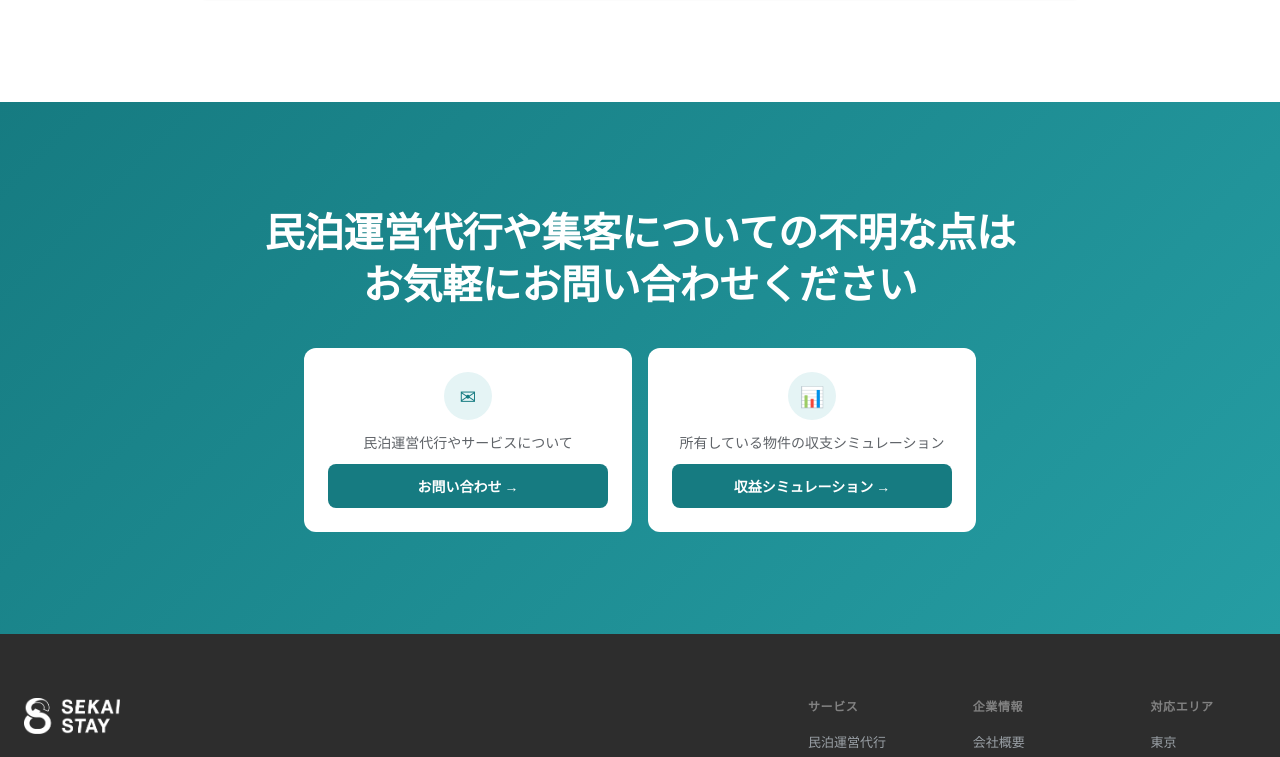
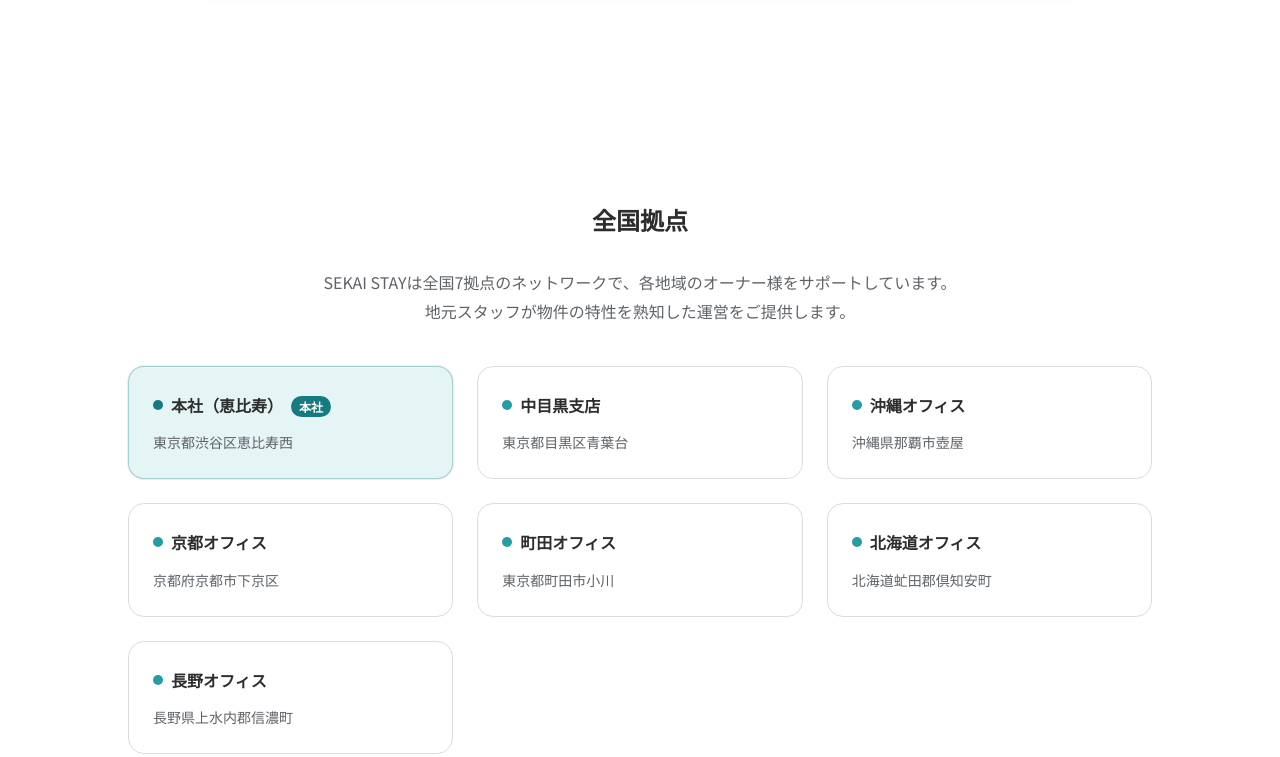
Before and after one commit to kjrmyjn/sekaistay.com, a Next.js app: page /company in a window 1280 px wide. Shown: the part 1274-2031 px from the top of the page. Built offline with nearby package versions, Linux system fonts and the light colour scheme.

Commit message:
全国7拠点情報を追加

```diff
--- a/app/area/[slug]/page.tsx
+++ b/app/area/[slug]/page.tsx
@@ -6,6 +6,7 @@ import Footer from '@/components/Footer'
 import FloatingCTA from '@/components/FloatingCTA'
 import Breadcrumb from '@/components/Breadcrumb'
 import { getAreaBySlug, getAllAreas } from '@/lib/areas'
+import { getOfficeForArea, getHQOffice } from '@/lib/offices'
 
 const SITE_URL = 'https://sekaistay.com'
 const OUR_RATE = 0.08
@@ -56,12 +57,19 @@ export async function generateMetadata({ params }: Props): Promise<Metadata> {
 }
 
 function LocalBusinessJsonLd({ area }: { area: { name: string; prefecture: string; slug: string } }) {
+  const office = getOfficeForArea(area.slug) || getHQOffice()
   const jsonLd = {
     '@context': 'https://schema.org',
     '@type': 'LocalBusiness',
-    name: `SEKAI STAY - ${area.name}`,
+    name: `SEKAI STAY ${office.name}`,
     description: `${area.name}の民泊運用代行サービス`,
     url: `${SITE_URL}/area/${area.slug}`,
+    address: {
+      '@type': 'PostalAddress',
+      addressRegion: office.prefecture,
+      addressLocality: office.addressShort,
+      addressCountry: 'JP',
+    },
     serviceArea: {
       '@type': 'AdministrativeArea',
       name: area.prefecture,
@@ -71,7 +79,7 @@ function LocalBusinessJsonLd({ area }: { area: { name: string; prefecture: strin
     contactPoint: {
       '@type': 'ContactPoint',
       contactType: 'Customer Service',
-      availableLanguage: 'ja',
+      availableLanguage: ['ja', 'en', 'zh', 'ko'],
     },
   }
 
@@ -309,6 +317,37 @@ export default function AreaDetailPage({ params }: Props) {
           </div>
         </section>
 
+        {/* ── Office Info Section ──────────────────────── */}
+        {(() => {
+          const office = getOfficeForArea(area.slug)
+          if (!office) return null
+          return (
+            <section className="px-6 py-12">
+              <div className="max-w-4xl mx-auto">
+                <div className="bg-white rounded-2xl border border-light-gray p-8 flex flex-col md:flex-row items-start md:items-center gap-6">
+                  <div className="shrink-0">
+                    <div className="w-14 h-14 rounded-xl bg-teal-tint flex items-center justify-center">
+                      <svg width="28" height="28" viewBox="0 0 24 24" fill="none" stroke="#167B81" strokeWidth="2" strokeLinecap="round" strokeLinejoin="round">
+                        <path d="M21 10c0 7-9 13-9 13s-9-6-9-13a9 9 0 0 1 18 0z"/>
+                        <circle cx="12" cy="10" r="3"/>
+                      </svg>
+                    </div>
+                  </div>
+                  <div>
+                    <h2 className="text-lg font-bold text-charcoal mb-1">
+                      {area.name}エリア担当：{office.name}
+                    </h2>
+                    <p className="text-sm text-dark-gray">{office.displayAddress}</p>
+                    <p className="text-xs text-mid-gray mt-2">
+                      地元スタッフが{area.name}の物件特性を熟知した運営をサポートします
+                    </p>
+                  </div>
+                </div>
+              </div>
+            </section>
+          )
+        })()}
+
         {/* ── CTA Section ────────────────────────────── */}
         <section className="px-6 py-16">
           <div className="max-w-4xl mx-auto">
--- a/app/company/page.tsx
+++ b/app/company/page.tsx
@@ -3,10 +3,11 @@ import Header from '@/components/Header'
 import Breadcrumb from '@/components/Breadcrumb'
 import Footer from '@/components/Footer'
 import FloatingCTA from '@/components/FloatingCTA'
+import { getAllOffices } from '@/lib/offices'
 
 export const metadata: Metadata = {
   title: '会社概要',
-  description: 'SEKAI STAYを運営する株式会社セカイチの会社概要。住宅宿泊管理業 国土交通大臣(01)第F05780号。',
+  description: 'SEKAI STAYを運営する株式会社セカイチの会社概要。住宅宿泊管理業 国土交通大臣(01)第F05780号。東京・沖縄・京都・北海道・長野に拠点。',
 }
 
 const INFO = [
@@ -55,6 +56,42 @@ export default function CompanyPage() {
           </div>
         </section>
 
+        {/* ── 拠点一覧 ────────────────────────────── */}
+        <section className="px-6 section-heavy">
+          <div className="max-w-5xl mx-auto">
+            <h2 className="text-2xl font-bold text-charcoal mb-8 text-center">全国拠点</h2>
+            <p className="text-dark-gray text-center mb-10 max-w-2xl mx-auto">
+              SEKAI STAYは全国7拠点のネットワークで、各地域のオーナー様をサポートしています。
+              地元スタッフが物件の特性を熟知した運営をご提供します。
+            </p>
+            <div className="grid grid-cols-1 sm:grid-cols-2 lg:grid-cols-3 gap-6">
+              {getAllOffices().map(office => (
+                <div
+                  key={office.id}
+                  className={`rounded-2xl border p-6 ${
+                    office.isHQ
+                      ? 'bg-teal-tint border-deep-teal/30 ring-1 ring-deep-teal/10'
+                      : 'bg-white border-light-gray'
+                  }`}
+                >
+                  <div className="flex items-center gap-2 mb-3">
+                    <div className={`w-2.5 h-2.5 rounded-full ${office.isHQ ? 'bg-deep-teal' : 'bg-sekai-teal'}`} />
+                    <h3 className="font-bold text-charcoal">
+                      {office.name}
+                      {office.isHQ && (
+                        <span className="ml-2 text-xs bg-deep-teal text-white px-2 py-0.5 rounded-full">本社</span>
+                      )}
+                    </h3>
+                  </div>
+                  <p className="text-sm text-dark-gray leading-relaxed">
+                    {office.displayAddress}
+                  </p>
+                </div>
+              ))}
+            </div>
+          </div>
+        </section>
+
         {/* CTA — handled by Footer */}
       </main>
       <Footer />
--- /dev/null
+++ b/lib/offices.ts
@@ -0,0 +1,106 @@
+export interface Office {
+  id: string
+  name: string           // e.g. "中目黒支店"
+  postalCode: string     // JSON-LD用（非表示）
+  prefecture: string     // e.g. "東京都"
+  addressShort: string   // 表示用（町名まで、番地なし）
+  addressFull: string    // JSON-LD用（番地入り、サイト上には非表示）
+  displayAddress: string // サイト上に見せる文字列
+  isHQ: boolean
+  areaSlugs: string[]
+}
+
+export const OFFICES: Office[] = [
+  {
+    id: 'ebisu',
+    name: '本社（恵比寿）',
+    postalCode: '150-0021',
+    prefecture: '東京都',
+    addressShort: '渋谷区恵比寿西',
+    addressFull: '渋谷区恵比寿西2丁目14-7',
+    displayAddress: '東京都渋谷区恵比寿西',
+    isHQ: true,
+    areaSlugs: ['tokyo', 'yokohama', 'hakone', 'atami', 'kawaguchiko'],
+  },
+  {
+    id: 'nakameguro',
+    name: '中目黒支店',
+    postalCode: '153-0042',
+    prefecture: '東京都',
+    addressShort: '目黒区青葉台',
+    addressFull: '目黒区青葉台2丁目20-7',
+    displayAddress: '東京都目黒区青葉台',
+    isHQ: false,
+    areaSlugs: ['tokyo', 'yokohama'],
+  },
+  {
+    id: 'okinawa',
+    name: '沖縄オフィス',
+    postalCode: '902-0065',
+    prefecture: '沖縄県',
+    addressShort: '那覇市壺屋',
+    addressFull: '那覇市壺屋1丁目18-45',
+    displayAddress: '沖縄県那覇市壺屋',
+    isHQ: false,
+    areaSlugs: ['okinawa', 'kagoshima'],
+  },
+  {
+    id: 'kyoto',
+    name: '京都オフィス',
+    postalCode: '600-8456',
+    prefecture: '京都府',
+    addressShort: '京都市下京区',
+    addressFull: '京都市下京区東中筋通五条上る天使突抜二丁目402',
+    displayAddress: '京都府京都市下京区',
+    isHQ: false,
+    areaSlugs: ['kyoto', 'osaka', 'nara', 'kobe', 'hiroshima', 'nagoya', 'kanazawa'],
+  },
+  {
+    id: 'machida',
+    name: '町田オフィス',
+    postalCode: '194-0003',
+    prefecture: '東京都',
+    addressShort: '町田市小川',
+    addressFull: '町田市小川1-1-11',
+    displayAddress: '東京都町田市小川',
+    isHQ: false,
+    areaSlugs: ['tokyo', 'yokohama', 'hakone'],
+  },
+  {
+    id: 'hokkaido',
+    name: '北海道オフィス',
+    postalCode: '044-0075',
+    prefecture: '北海道',
+    addressShort: '虻田郡倶知安町',
+    addressFull: '虻田郡倶知安町富士見531',
+    displayAddress: '北海道虻田郡倶知安町',
+    isHQ: false,
+    areaSlugs: ['hokkaido', 'niseko'],
+  },
+  {
+    id: 'nagano',
+    name: '長野オフィス',
+    postalCode: '389-1303',
+    prefecture: '長野県',
+    addressShort: '上水内郡信濃町',
+    addressFull: '上水内郡信濃町野尻264',
+    displayAddress: '長野県上水内郡信濃町',
+    isHQ: false,
+    areaSlugs: ['karuizawa', 'sendai'],
+  },
+]
+
+/** Get the primary office for a given area slug */
+export function getOfficeForArea(areaSlug: string): Office | undefined {
+  return OFFICES.find(office => office.areaSlugs.includes(areaSlug))
+}
+
+/** Get all offices */
+export function getAllOffices(): Office[] {
+  return OFFICES
+}
+
+/** Get HQ office */
+export function getHQOffice(): Office {
+  return OFFICES.find(office => office.isHQ)!
+}
```
Also changed, not shown: 1 other file (tests, documents, lock files or other folders).
